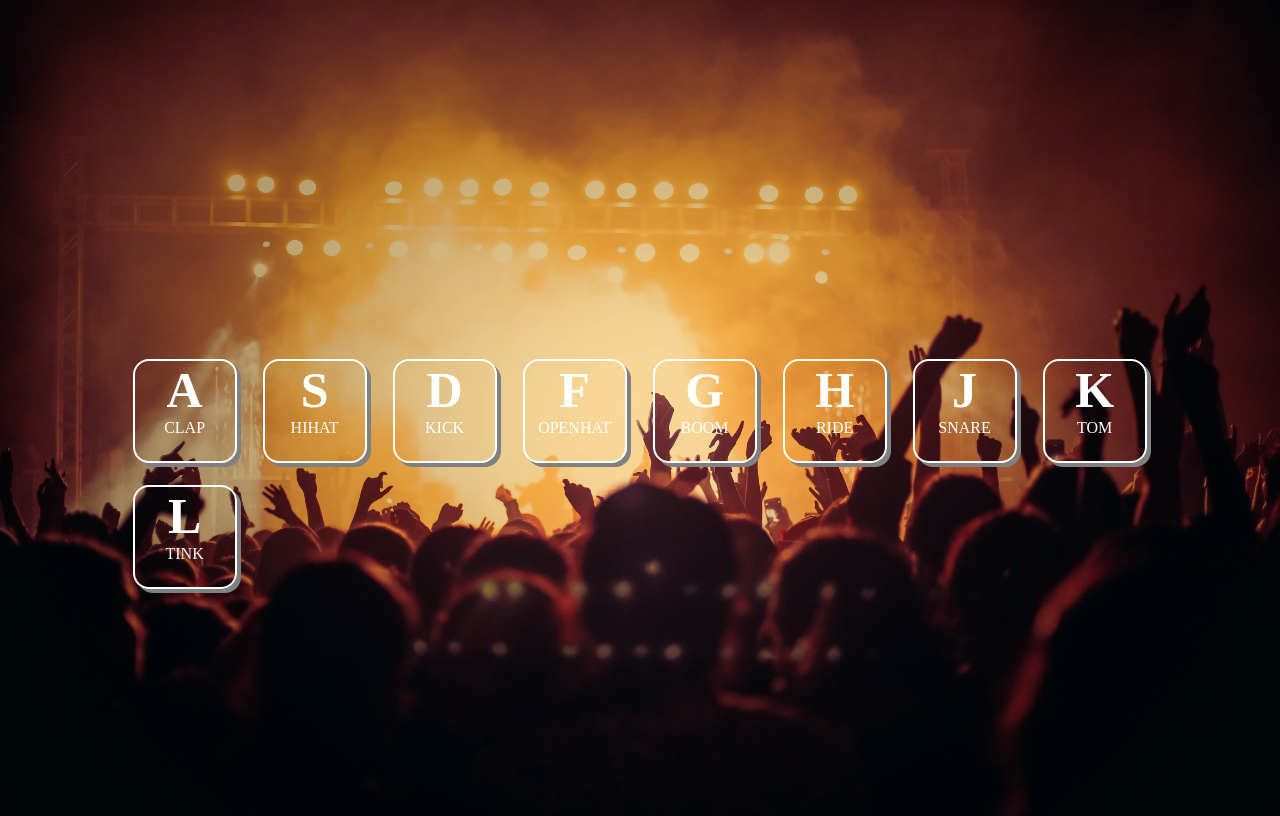
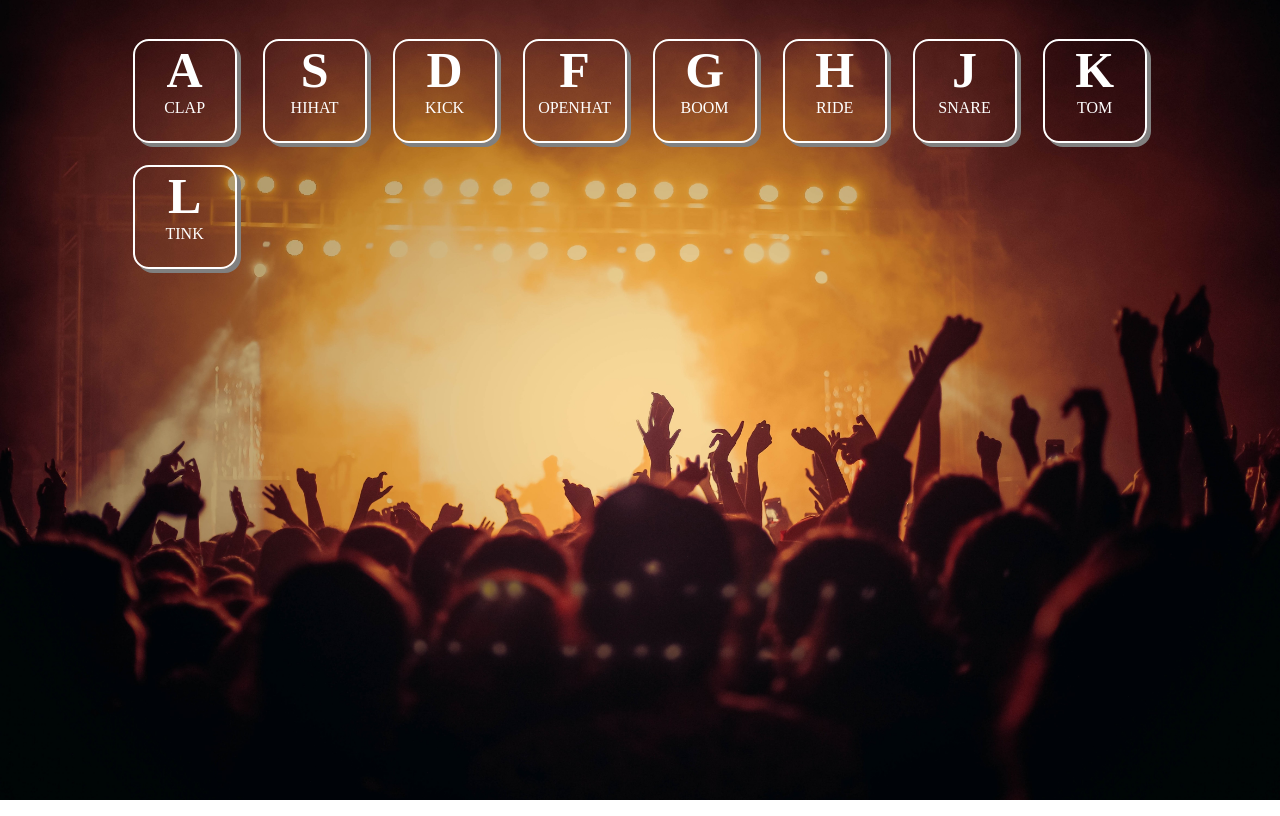
Before and after one commit to shubham-mehta-002/Drum-Kit, a plain HTML site: page index.html in a window 1280 px wide. Drawn offline with Linux system fonts and the light colour scheme.

Commit message:
Update style.css

```diff
--- a/style.css
+++ b/style.css
@@ -1,11 +1,11 @@
 body{
     background-image: url("images/pexels-vishnu-r-nair-1105666 (1).jpg");
-/*     background-position: center;
+/*     background-position: center; */
     background-size: 100%;
-    background-repeat: no-repeat; */
+    background-repeat: no-repeat;
     background-size:cover;
     overflow: hidden;
-    height:100vh;
+/*     height:100vh; */
 }
 .container{
     height:20vh;
```
